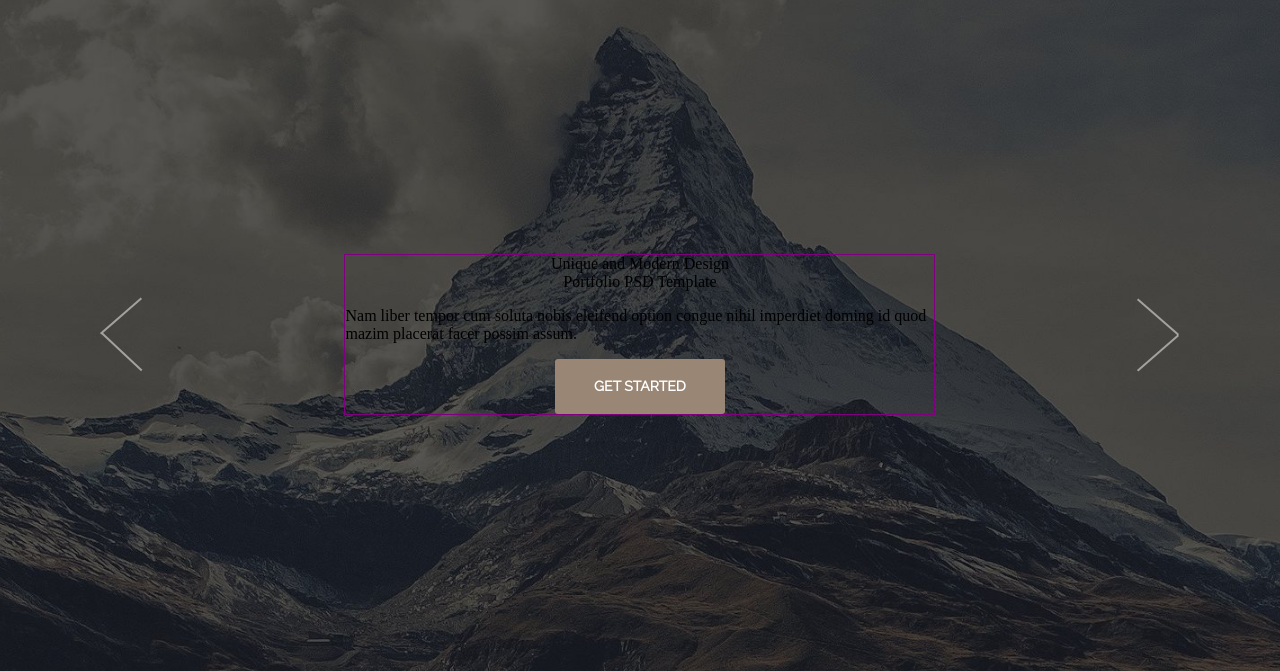
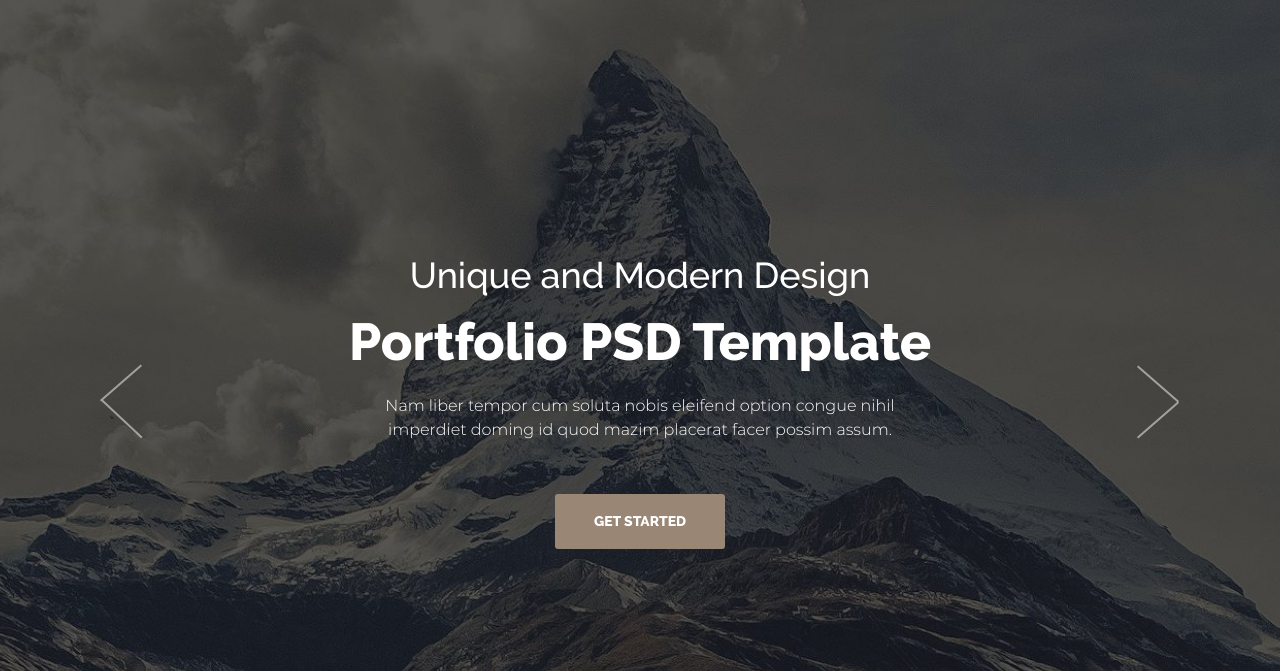
Before and after one commit to artem-bezruk-82/GB_WebDev_HTML5-CSS3, a plain HTML site: page project1/index.html in a window 1280 px wide. Shown: the part 129-800 px from the top of the page. Drawn offline with nearby package versions, Linux system fonts and the light colour scheme.

Commit message:
header block done

```diff
--- a/project1/scss/style.scss
+++ b/project1/scss/style.scss
@@ -4,6 +4,24 @@
          url('../fonts/raleway-regular-webfont.woff') format('woff'),
          url('../fonts/raleway-regular.ttf') format('ttf');
     font-weight: 400;
+    font-style: normal;
+}
+
+@font-face {
+    font-family: 'raleway';
+    src: url('../fonts/raleway-medium.woff2') format('woff2'),
+         url('../fonts/raleway-medium.woff') format('woff'),
+         url('../fonts/raleway-medium.ttf') format('ttf');
+    font-weight: 500;
+    font-style: normal;
+}
+
+@font-face {
+    font-family: 'raleway';
+    src: url('../fonts/raleway-extrabold.woff2') format('woff2'),
+         url('../fonts/raleway-extrabold.woff') format('woff'),
+         url('../fonts/raleway-extrabold.ttf') format('ttf');
+    font-weight: 800;
     font-style: normal;
 }
 
@@ -147,6 +165,7 @@
                                 min-height: 20px;
                                 border: 2px solid #fff;
                                 transition: width 1s ease;
+                                color: #ffffff;
                             }
                         }
                     }
@@ -240,12 +259,32 @@
                         display: flex;
                         flex-direction: column;
                         align-items: center;
-                        outline: 1px solid purple;
                         &_design {
+                            font-family: raleway, Arial, sans-serif;
+                            font-size: 36px;
+                            line-height: 1.2;
+                            font-weight: 500;
+                            font-style: normal;
+                            color: #ffffff;
                         }
                         &_template {
+                            font-family: raleway, Arial, sans-serif;
+                            font-size: 52px;
+                            line-height: 1.2;
+                            font-weight: 800;
+                            font-style: normal;
+                            color: #ffffff;
+                            margin: 14px 0 0 0;
                         }
                         &_txt {
+                            font-family: montserrat, Arial, sans-serif;
+                            font-size: 16px;
+                            line-height: 24px;
+                            font-weight: 300;
+                            font-style: normal;
+                            color: #ffffff;
+                            text-align: center;
+                            margin: 19px 0 0 0;
                         }
                         &_btn {
                             width: 170px;
@@ -257,19 +296,20 @@
                             box-sizing: border-box;
                             background-color: #998675;
                             border-radius: 3px;
+                            outline: none;
                             color: #ffffff;
-                            outline: none;
+                            margin: 52px 0 0 0;
                             &_txt {
                                 text-transform: uppercase;
-                                font-family: raleway;
+                                font-family: raleway, Arial, sans-serif;
                                 font-size: 14px;
                                 line-height: 23px;
                                 font-weight: 800;
                                 font-style: normal;
                             }
                             &:hover {
+                                color: #998675;
                                 background-color: #ffffff;
-                                color: #998675;
                             }
                             &:active {
                                 border: 1px solid #ffffff;
```
Also changed, not shown: project1/fonts/raleway-extrabold.ttf (added), project1/fonts/raleway-extrabold.woff (added), project1/fonts/raleway-extrabold.woff2 (added), project1/fonts/raleway-medium.ttf (added), project1/fonts/raleway-medium.woff (added), project1/fonts/raleway-medium.woff2 (added), project1/scss/style.css, 1 other file.
